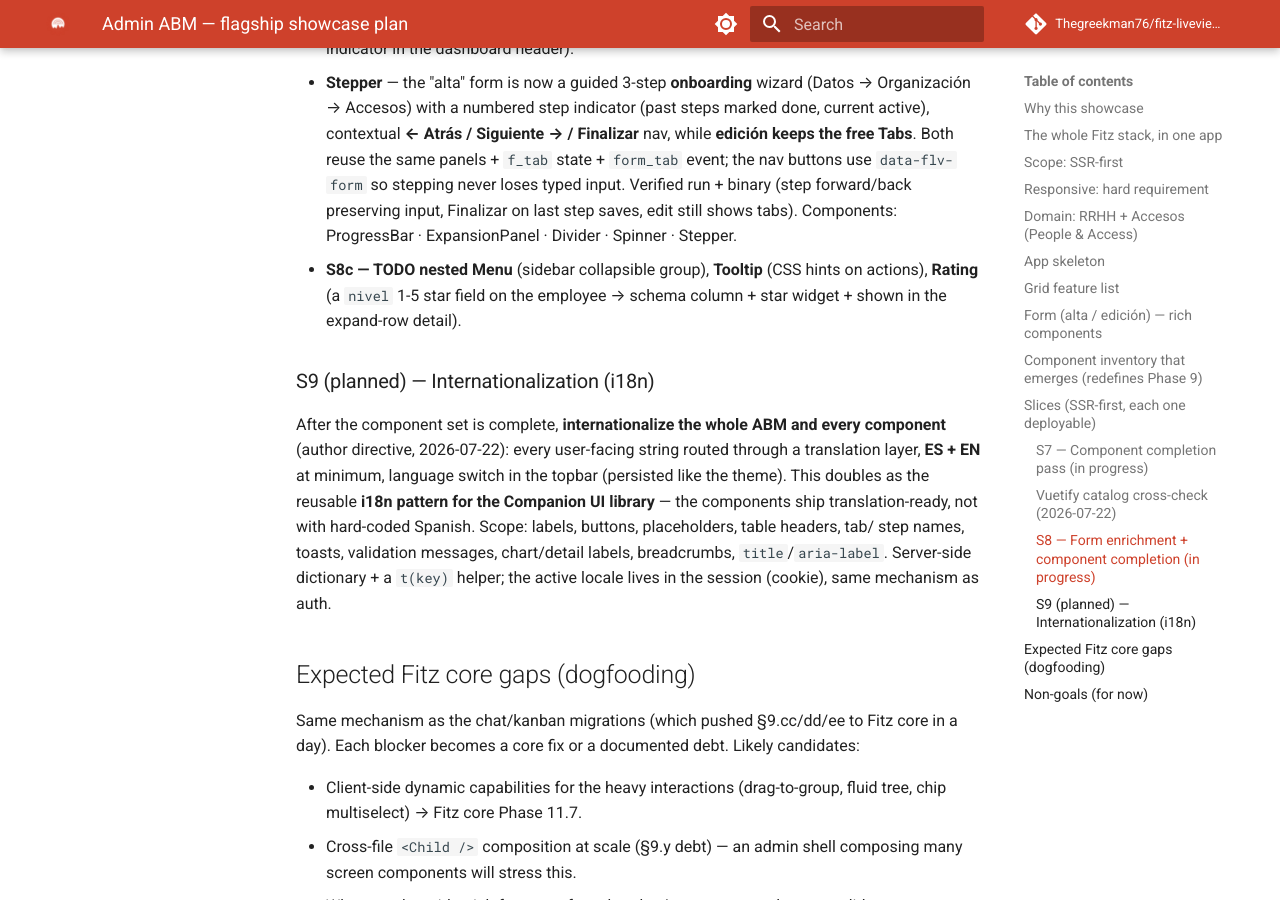
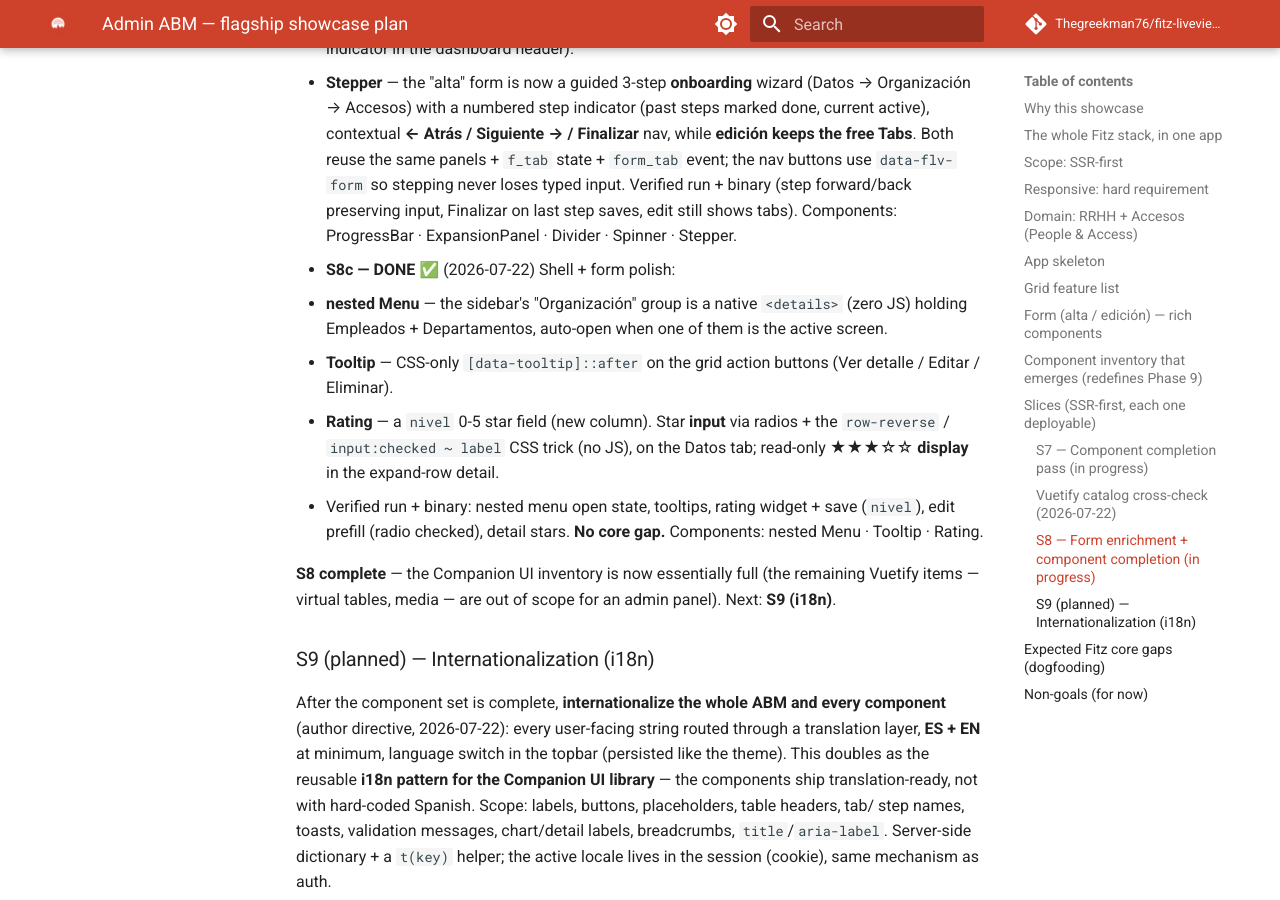
Before and after one commit to Thegreekman76/fitz-liveviews, an MkDocs documentation site: the page built from docs/showcase-admin-abm-plan.md, in a window 1280 px wide and 900 px high, scrolled down 8014 px. Built offline with MkDocs 1.6.1 and Material for MkDocs 9.7.7, drawn with Linux system fonts in a browser that asks for light colours; comment, search, counter and statistics services are not loaded.

Commit message:
admin: S8c nested menu + tooltip + rating (cierra S8)
Sidebar con grupo 'Organización' colapsable (<details> nativo cero-JS).
Tooltips CSS-only en los botones de acción del grid. Rating de
desempeño 0-5 (columna nivel nueva): input de estrellas via radios
(truco CSS row-reverse, sin JS) en el tab Datos + display read-only
en el expand-row. Showcase-only, sin core gap. Verificado run + binario
contra Postgres.

Componentes: nested Menu, Tooltip, Rating."

```diff
--- a/docs/showcase-admin-abm-plan.md
+++ b/docs/showcase-admin-abm-plan.md
@@ -311,9 +311,22 @@ one schema migration for the new columns.
     (step forward/back preserving input, Finalizar on last step saves, edit
     still shows tabs). Components: ProgressBar · ExpansionPanel · Divider ·
     Spinner · Stepper.
-- **S8c — TODO** **nested Menu** (sidebar collapsible group), **Tooltip** (CSS
-  hints on actions), **Rating** (a `nivel` 1-5 star field on the employee →
-  schema column + star widget + shown in the expand-row detail).
+- **S8c — DONE** ✅ (2026-07-22) Shell + form polish:
+  - **nested Menu** — the sidebar's "Organización" group is a native
+    `<details>` (zero JS) holding Empleados + Departamentos, auto-open when one
+    of them is the active screen.
+  - **Tooltip** — CSS-only `[data-tooltip]::after` on the grid action buttons
+    (Ver detalle / Editar / Eliminar).
+  - **Rating** — a `nivel` 0-5 star field (new column). Star **input** via
+    radios + the `row-reverse` / `input:checked ~ label` CSS trick (no JS),
+    on the Datos tab; read-only ★★★☆☆ **display** in the expand-row detail.
+  - Verified run + binary: nested menu open state, tooltips, rating widget +
+    save (`nivel`), edit prefill (radio checked), detail stars. **No core gap.**
+    Components: nested Menu · Tooltip · Rating.
+
+**S8 complete** — the Companion UI inventory is now essentially full (the
+remaining Vuetify items — virtual tables, media — are out of scope for an admin
+panel). Next: **S9 (i18n)**.
 
 ### S9 (planned) — Internationalization (i18n)
 
```
Also changed, not shown: 4 other files.
